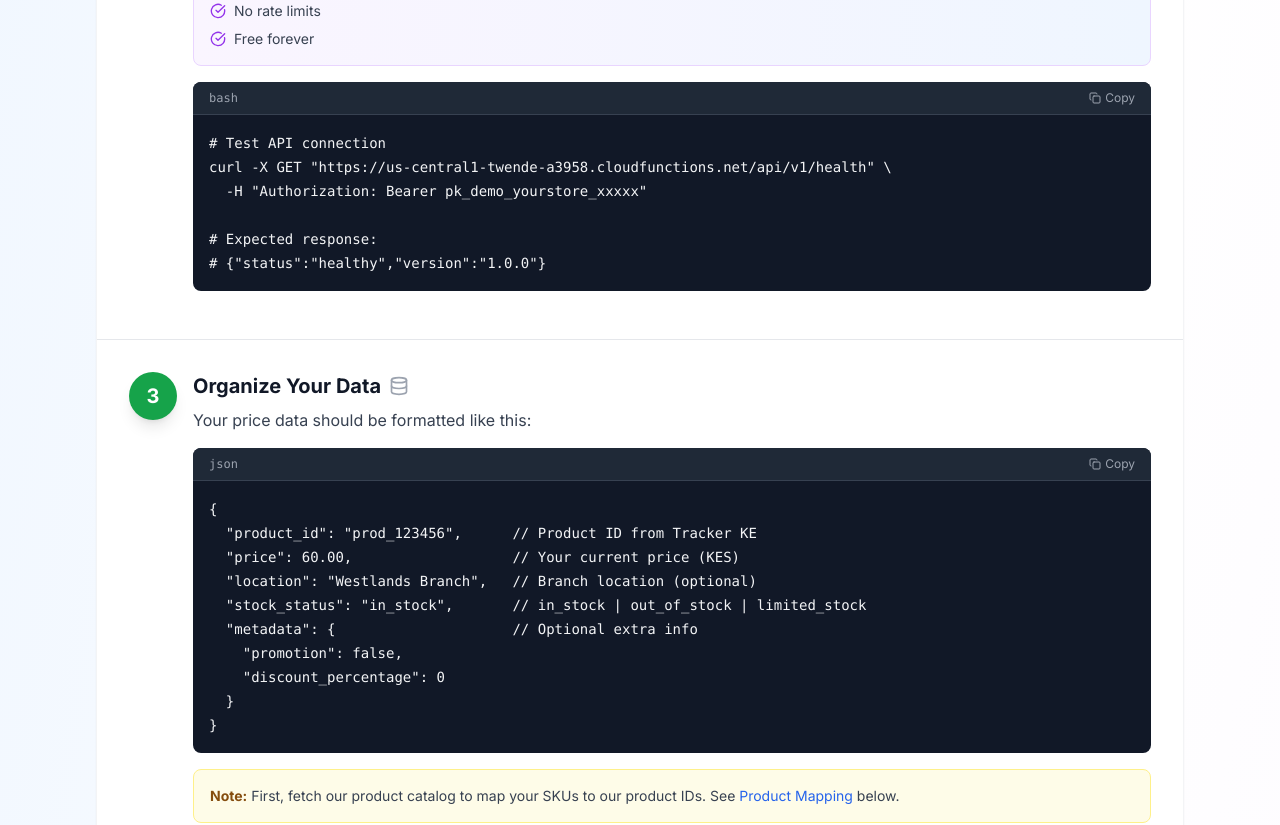
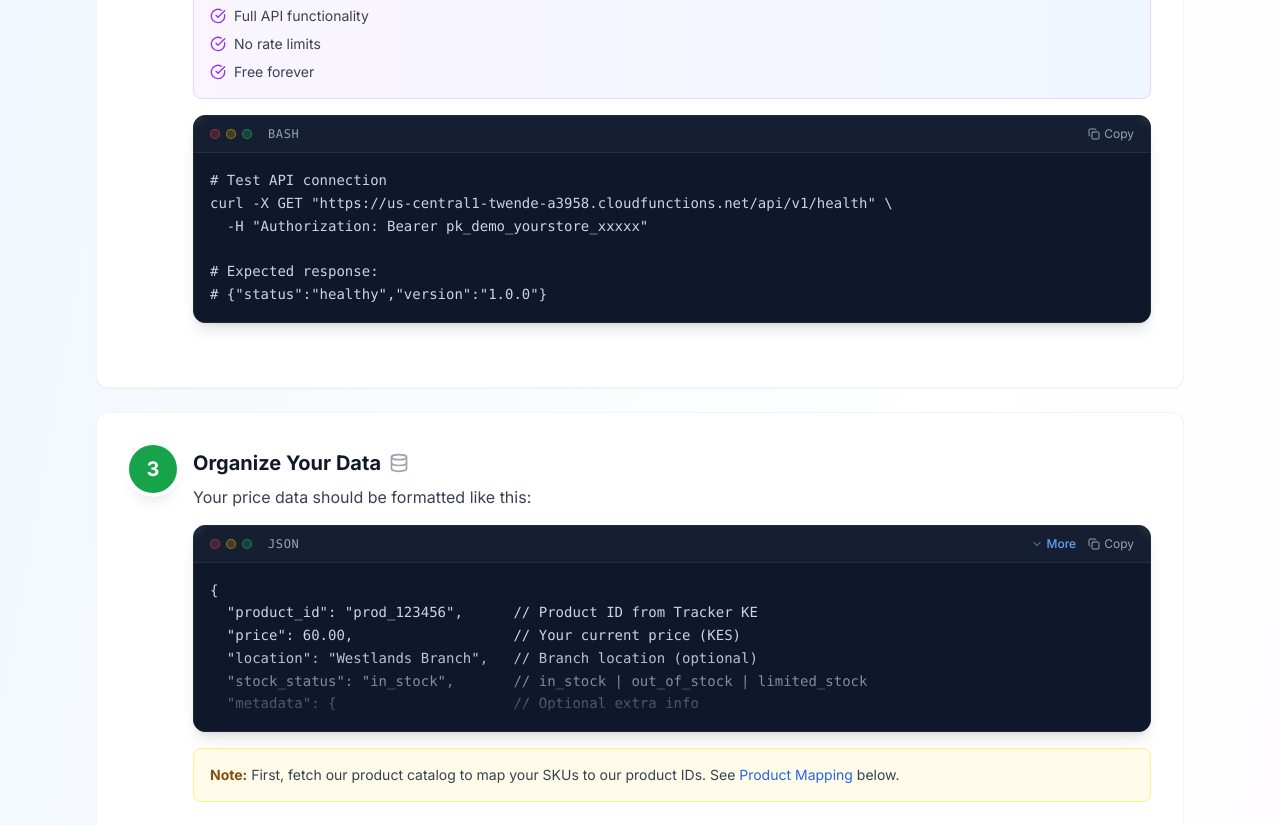
Before and after one commit to techishkenya/twende-fun, a React (Vite) app: page /developers in a window 1280 px wide. Shown: the part 1360-2185 px from the top of the page. Built offline with nearby package versions, Linux system fonts and the light colour scheme; no server answers.

Commit message:
Enhance Developer Portal mobile responsiveness and UI

```diff
--- a/src/pages/DeveloperPortal.jsx
+++ b/src/pages/DeveloperPortal.jsx
@@ -117,7 +117,7 @@ export default function DeveloperPortal() {
                         Getting Started
                     </h2>
 
-                    <div className="bg-white rounded-xl shadow-sm border border-gray-100 overflow-hidden">
+                    <div className="space-y-6">
                         {/* Step 1 */}
                         <StepCard
                             number="1"
@@ -321,7 +321,6 @@ print(f"Updated {result['data']['successful']} prices")`}
                             title="Go Live!"
                             icon={Rocket}
                             color="pink"
-                            isLast={true}
                         >
                             <p className="text-gray-700 mb-4">
                                 Ready to go live? Here's what happens:
@@ -381,7 +380,7 @@ print(f"Updated {result['data']['successful']} prices")`}
                         Where Your Data Appears
                     </h2>
 
-                    <div className="bg-white rounded-xl shadow-sm border border-gray-100 p-8">
+                    <div className="bg-white rounded-xl shadow-sm border border-gray-100 p-5 md:p-8">
                         <div className="grid grid-cols-1 md:grid-cols-3 gap-6">
                             <div className="text-center">
                                 <div className="w-16 h-16 bg-blue-100 rounded-full flex items-center justify-center mx-auto mb-4">
@@ -481,22 +480,22 @@ print(f"Updated {result['data']['successful']} prices")`}
                         Product Mapping Guide
                     </h2>
 
-                    <div className="bg-white rounded-xl shadow-sm border border-gray-100 overflow-hidden">
-                        <div className="p-8">
-                            <p className="text-gray-700 mb-6">
+                    <div className="space-y-6">
+                        <div className="bg-white rounded-xl shadow-sm border border-gray-100 p-5 md:p-8">
+                            <p className="text-gray-700">
                                 Before you can update prices, you need to <strong>map your product SKUs to Tracker KE product IDs</strong>.
                                 Here's how to do it:
                             </p>
+                        </div>
 
-                            {/* Step-by-step mapping guide */}
-                            <div className="space-y-6">
                         {/* Step 1: Fetch Product Catalog */}
-                                <div className="border-l-4 border-blue-500 pl-4">
-                                    <h3 className="font-bold text-gray-900 mb-2 flex items-center gap-2">
-                                        <span className="w-6 h-6 bg-blue-500 text-white rounded-full flex items-center justify-center text-sm">1</span>
-                                        Fetch Our Product Catalog
-                                    </h3>
-                                    <p className="text-sm text-gray-600 mb-3">
+                        <StepCard
+                            number="1"
+                            title="Fetch Our Product Catalog"
+                            icon={Database}
+                            color="blue"
+                        >
+                            <p className="text-gray-600 mb-3">
                                 Get the complete list of products available on Tracker KE:
                             </p>
                             <CodeBlock
@@ -519,18 +518,19 @@ print(f"Updated {result['data']['successful']} prices")`}
 # }`}
                                 onCopy={() => copyToClipboard('curl command', 'Fetch products')}
                             />
-                                </div>
+                        </StepCard>
 
                         {/* Step 2: Create Mapping Table */}
-                                <div className="border-l-4 border-purple-500 pl-4">
-                                    <h3 className="font-bold text-gray-900 mb-2 flex items-center gap-2">
-                                        <span className="w-6 h-6 bg-purple-500 text-white rounded-full flex items-center justify-center text-sm">2</span>
-                                        Create a Mapping Table
-                                    </h3>
-                                    <p className="text-sm text-gray-600 mb-3">
+                        <StepCard
+                            number="2"
+                            title="Create a Mapping Table"
+                            icon={BarChart3}
+                            color="purple"
+                        >
+                            <p className="text-gray-600 mb-3">
                                 Store the mapping in your database or configuration file:
                             </p>
-                                    <div className="bg-gray-50 rounded-lg p-4 overflow-x-auto">
+                            <div className="bg-gray-50 rounded-lg p-4 overflow-x-auto border border-gray-200">
                                 <table className="min-w-full text-sm">
                                     <thead className="bg-gray-100">
                                         <tr>
@@ -562,15 +562,16 @@ print(f"Updated {result['data']['successful']} prices")`}
                                     </tbody>
                                 </table>
                             </div>
-                                </div>
+                        </StepCard>
 
                         {/* Step 3: Matching Strategies */}
-                                <div className="border-l-4 border-green-500 pl-4">
-                                    <h3 className="font-bold text-gray-900 mb-2 flex items-center gap-2">
-                                        <span className="w-6 h-6 bg-green-500 text-white rounded-full flex items-center justify-center text-sm">3</span>
-                                        Matching Strategies
-                                    </h3>
-                                    <p className="text-sm text-gray-600 mb-3">
+                        <StepCard
+                            number="3"
+                            title="Matching Strategies"
+                            icon={Zap}
+                            color="green"
+                        >
+                            <p className="text-gray-600 mb-3">
                                 Use these methods to match your products:
                             </p>
                             <div className="grid grid-cols-1 md:grid-cols-3 gap-4">
@@ -582,7 +583,7 @@ print(f"Updated {result['data']['successful']} prices")`}
                                     <p className="text-xs text-gray-600">
                                         Most accurate. Match using EAN/UPC barcodes.
                                     </p>
-                                            <code className="text-xs text-gray-700 mt-2 block">
+                                    <code className="text-xs text-gray-700 mt-2 block bg-white/50 p-1 rounded">
                                         if product.barcode == your_barcode
                                     </code>
                                 </div>
@@ -594,7 +595,7 @@ print(f"Updated {result['data']['successful']} prices")`}
                                     <p className="text-xs text-gray-600">
                                         Good fallback. Fuzzy match product names.
                                     </p>
-                                            <code className="text-xs text-gray-700 mt-2 block">
+                                    <code className="text-xs text-gray-700 mt-2 block bg-white/50 p-1 rounded">
                                         if similarity(names) {'>'} 0.8
                                     </code>
                                 </div>
@@ -606,20 +607,21 @@ print(f"Updated {result['data']['successful']} prices")`}
                                     <p className="text-xs text-gray-600">
                                         For unique items. Create manual mappings.
                                     </p>
-                                            <code className="text-xs text-gray-700 mt-2 block">
+                                    <code className="text-xs text-gray-700 mt-2 block bg-white/50 p-1 rounded">
                                         mapping['SKU-003'] = 'prod_345678'
                                     </code>
                                 </div>
                             </div>
-                                </div>
+                        </StepCard>
 
                         {/* Step 4: Sample Code */}
-                                <div className="border-l-4 border-orange-500 pl-4">
-                                    <h3 className="font-bold text-gray-900 mb-2 flex items-center gap-2">
-                                        <span className="w-6 h-6 bg-orange-500 text-white rounded-full flex items-center justify-center text-sm">4</span>
-                                        Sample Mapping Code
-                                    </h3>
-                                    <p className="text-sm text-gray-600 mb-3">
+                        <StepCard
+                            number="4"
+                            title="Sample Mapping Code"
+                            icon={Code}
+                            color="orange"
+                        >
+                            <p className="text-gray-600 mb-3">
                                 Here's a complete Python example:
                             </p>
                             <CodeBlock
@@ -691,13 +693,13 @@ with open('product_mapping.json', 'w') as f:
 print(f"\\nMapped {len(mapping)}/{len(your_products)} products")`}
                                 onCopy={() => copyToClipboard('Python mapping code', 'Mapping script')}
                             />
-                                </div>
-                            </div>
 
                             {/* Important Notes */}
-                            <div className="mt-6 bg-yellow-50 border-l-4 border-yellow-400 p-4 rounded">
-                                <h4 className="font-semibold text-gray-900 mb-2">📝 Important Notes</h4>
-                                <ul className="text-sm text-gray-700 space-y-1">
+                            <div className="mt-6 bg-yellow-50 border-l-4 border-yellow-400 p-4 rounded-lg shadow-sm">
+                                <h4 className="font-semibold text-gray-900 mb-2 flex items-center gap-2">
+                                    <span className="text-xl">📝</span> Important Notes
+                                </h4>
+                                <ul className="text-sm text-gray-700 space-y-2">
                                     <li className="flex items-start gap-2">
                                         <span className="text-yellow-600 mt-0.5">•</span>
                                         <span>Save your mapping to a database or configuration file</span>
@@ -716,7 +718,7 @@ print(f"\\nMapped {len(mapping)}/{len(your_products)} products")`}
                                     </li>
                                 </ul>
                             </div>
-                        </div>
+                        </StepCard>
                     </div>
                 </section>
 
@@ -777,6 +779,7 @@ print(f"\\nMapped {len(mapping)}/{len(your_products)} products")`}
 }
 
 // Helper Components
+// Helper Components
 function StepCard({ number, title, icon: Icon, color, children, isLast = false }) {
     const colorClasses = {
         blue: 'bg-blue-600',
@@ -787,17 +790,19 @@ function StepCard({ number, title, icon: Icon, color, children, isLast = false }
     };
 
     return (
-        <div className={`p-6 md:p-8 ${!isLast ? 'border-b border-gray-200' : ''}`}>
+        <div className="bg-white rounded-xl shadow-sm border border-gray-100 p-5 md:p-8 transition-all hover:shadow-md">
             <div className="flex items-start gap-4 mb-4">
-                <div className={`w-12 h-12 ${colorClasses[color]} text-white rounded-full flex items-center justify-center flex-shrink-0 text-xl font-bold shadow-lg`}>
+                <div className={`w-10 h-10 md:w-12 md:h-12 ${colorClasses[color]} text-white rounded-full flex items-center justify-center flex-shrink-0 text-lg md:text-xl font-bold shadow-lg ring-4 ring-white`}>
                     {number}
                 </div>
-                <div className="flex-1">
-                    <h3 className="text-xl font-bold text-gray-900 mb-2 flex items-center gap-2">
+                <div className="flex-1 pt-1">
+                    <h3 className="text-lg md:text-xl font-bold text-gray-900 mb-2 flex items-center gap-2">
                         {title}
-                        <Icon className="h-5 w-5 text-gray-400" />
+                        <Icon className="h-5 w-5 text-gray-400 hidden sm:block" />
                     </h3>
+                    <div className="prose prose-sm max-w-none text-gray-600">
                         {children}
+                    </div>
                 </div>
             </div>
         </div>
@@ -805,44 +810,85 @@ function StepCard({ number, title, icon: Icon, color, children, isLast = false }
 }
 
 function CodeBlock({ language, code, onCopy }) {
+    const [isExpanded, setIsExpanded] = useState(false);
+    const lines = code.split('\n');
+    const isLong = lines.length > 6;
+    const displayedCode = isExpanded || !isLong ? code : lines.slice(0, 6).join('\n');
+
     return (
-        <div className="relative bg-gray-900 rounded-lg overflow-hidden">
-            <div className="flex items-center justify-between px-4 py-2 bg-gray-800 border-b border-gray-700">
-                <span className="text-xs text-gray-400 font-mono">{language}</span>
+        <div className="relative bg-slate-900 rounded-xl overflow-hidden my-4 shadow-lg border border-slate-800 group">
+            <div className="flex items-center justify-between px-4 py-2.5 bg-slate-800/50 border-b border-slate-700/50 backdrop-blur-sm">
+                <div className="flex items-center gap-2">
+                    <div className="flex gap-1.5">
+                        <div className="w-2.5 h-2.5 rounded-full bg-red-500/20 border border-red-500/50"></div>
+                        <div className="w-2.5 h-2.5 rounded-full bg-yellow-500/20 border border-yellow-500/50"></div>
+                        <div className="w-2.5 h-2.5 rounded-full bg-green-500/20 border border-green-500/50"></div>
+                    </div>
+                    <span className="text-xs text-slate-400 font-mono ml-2 uppercase tracking-wider">{language}</span>
+                </div>
+                <div className="flex items-center gap-3">
+                    {isLong && (
+                        <button
+                            onClick={() => setIsExpanded(!isExpanded)}
+                            className="text-xs text-blue-400 hover:text-blue-300 flex items-center gap-1 transition-colors font-medium"
+                        >
+                            {isExpanded ? (
+                                <>
+                                    <ChevronUp className="h-3 w-3" />
+                                    Less
+                                </>
+                            ) : (
+                                <>
+                                    <ChevronDown className="h-3 w-3" />
+                                    More
+                                </>
+                            )}
+                        </button>
+                    )}
                     <button
                         onClick={onCopy}
-                    className="text-xs text-gray-400 hover:text-white flex items-center gap-1 transition-colors"
+                        className="text-xs text-slate-400 hover:text-white flex items-center gap-1 transition-colors"
                     >
                         <Copy className="h-3 w-3" />
                         Copy
                     </button>
                 </div>
-            <pre className="p-4 overflow-x-auto">
-                <code className="text-sm text-gray-100 font-mono">{code}</code>
+            </div>
+            <div className="relative">
+                <pre className={`p-4 overflow-x-auto text-sm font-mono leading-relaxed transition-all duration-500 ease-in-out ${isExpanded ? 'max-h-[1000px]' : 'max-h-48'}`}>
+                    <code className="text-slate-300">{displayedCode}</code>
                 </pre>
+                {!isExpanded && isLong && (
+                    <div className="absolute bottom-0 left-0 right-0 h-20 bg-gradient-to-t from-slate-900 to-transparent pointer-events-none flex items-end justify-center pb-2">
+                    </div>
+                )}
+            </div>
         </div>
     );
 }
 
 function APIEndpointCard({ method, endpoint, description, example }) {
     const methodColors = {
-        GET: 'bg-blue-100 text-blue-800',
-        POST: 'bg-green-100 text-green-800',
-        PUT: 'bg-orange-100 text-orange-800',
-        DELETE: 'bg-red-100 text-red-800'
+        GET: 'bg-blue-100 text-blue-700 border-blue-200',
+        POST: 'bg-green-100 text-green-700 border-green-200',
+        PUT: 'bg-orange-100 text-orange-700 border-orange-200',
+        DELETE: 'bg-red-100 text-red-700 border-red-200'
     };
 
     return (
-        <div className="bg-white rounded-lg border border-gray-200 p-6 hover:border-blue-300 transition-colors">
-            <div className="flex items-center gap-3 mb-3">
-                <span className={`px-2 py-1 rounded text-xs font-bold ${methodColors[method]}`}>
+        <div className="bg-white rounded-xl border border-gray-200 p-5 hover:border-blue-300 transition-all hover:shadow-md group">
+            <div className="flex flex-col sm:flex-row sm:items-center gap-3 mb-3">
+                <span className={`self-start px-2.5 py-1 rounded-md text-xs font-bold border ${methodColors[method]}`}>
                     {method}
                 </span>
-                <code className="text-sm font-mono text-gray-900">{endpoint}</code>
+                <code className="text-sm font-mono text-gray-700 bg-gray-50 px-2 py-1 rounded border border-gray-100 group-hover:border-gray-200 transition-colors break-all">
+                    {endpoint}
+                </code>
             </div>
-            <p className="text-sm text-gray-600 mb-3">{description}</p>
-            <div className="bg-gray-50 rounded p-2">
-                <code className="text-xs text-gray-700 font-mono break-all">{example}</code>
+            <p className="text-sm text-gray-600 mb-4">{description}</p>
+            <div className="bg-slate-50 rounded-lg p-3 border border-slate-100">
+                <div className="text-xs text-gray-400 mb-1 font-medium">Example:</div>
+                <code className="text-xs text-slate-600 font-mono break-all block">{example}</code>
             </div>
         </div>
     );
@@ -852,23 +898,26 @@ function FAQItem({ question, answer }) {
     const [isOpen, setIsOpen] = useState(false);
 
     return (
-        <div className="bg-white rounded-lg border border-gray-200 overflow-hidden">
+        <div className="bg-white rounded-xl border border-gray-200 overflow-hidden transition-all hover:border-gray-300">
             <button
                 onClick={() => setIsOpen(!isOpen)}
-                className="w-full px-6 py-4 flex items-center justify-between hover:bg-gray-50 transition-colors"
+                className="w-full px-6 py-4 flex items-center justify-between hover:bg-gray-50 transition-colors gap-4"
             >
-                <span className="font-semibold text-gray-900 text-left">{question}</span>
+                <span className="font-semibold text-gray-900 text-left text-sm md:text-base">{question}</span>
                 {isOpen ? (
                     <ChevronUp className="h-5 w-5 text-gray-400 flex-shrink-0" />
                 ) : (
                     <ChevronDown className="h-5 w-5 text-gray-400 flex-shrink-0" />
                 )}
             </button>
-            {isOpen && (
-                <div className="px-6 py-4 bg-gray-50 border-t border-gray-200">
-                    <p className="text-gray-700">{answer}</p>
+            <div
+                className={`transition-all duration-300 ease-in-out overflow-hidden ${isOpen ? 'max-h-96 opacity-100' : 'max-h-0 opacity-0'
+                    }`}
+            >
+                <div className="px-6 pb-4 bg-gray-50/50 border-t border-gray-100">
+                    <p className="text-gray-600 text-sm leading-relaxed pt-4">{answer}</p>
                 </div>
-            )}
+            </div>
         </div>
     );
 }
```
Lines whose indentation alone changed are shown as unchanged.
